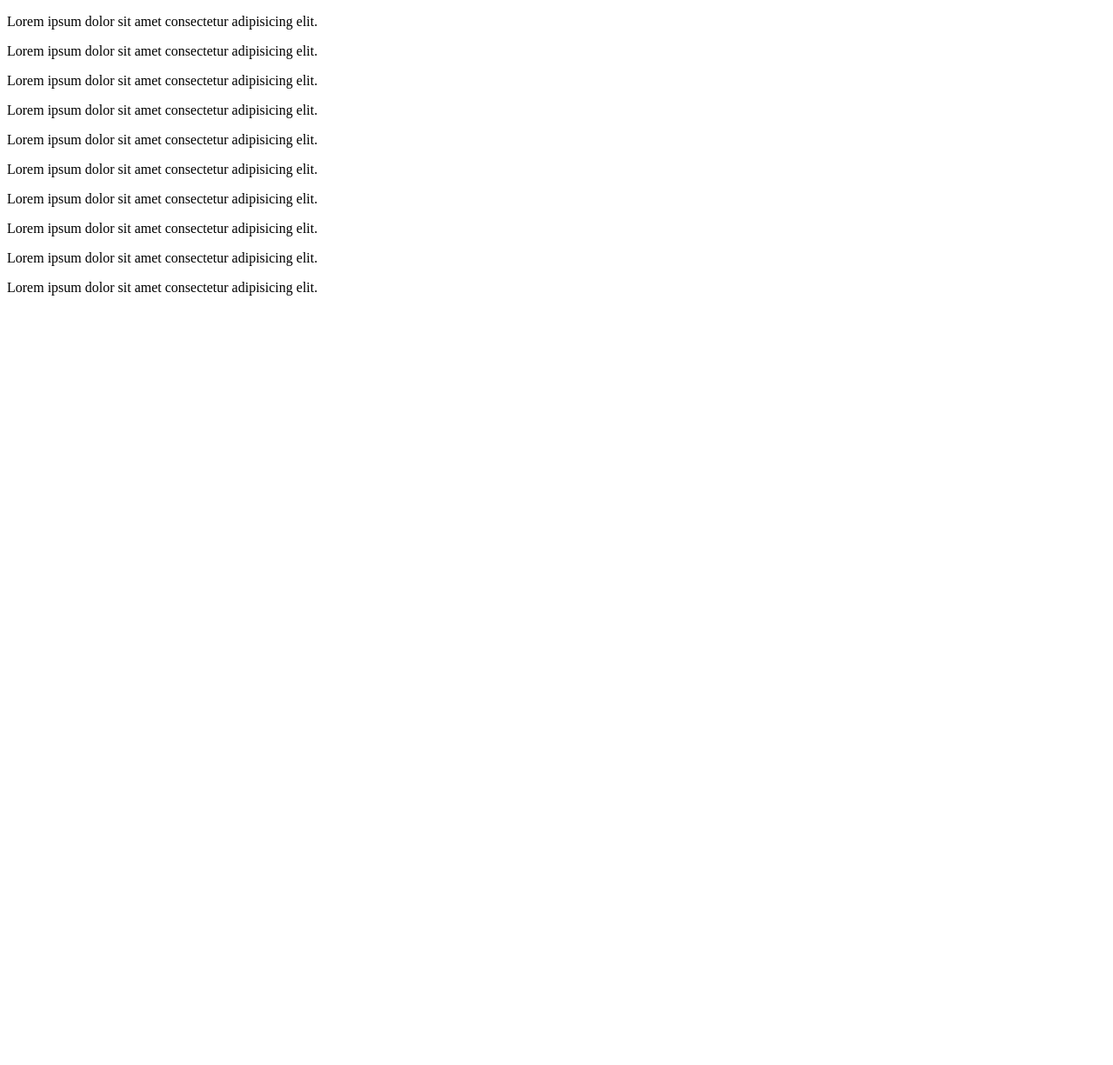
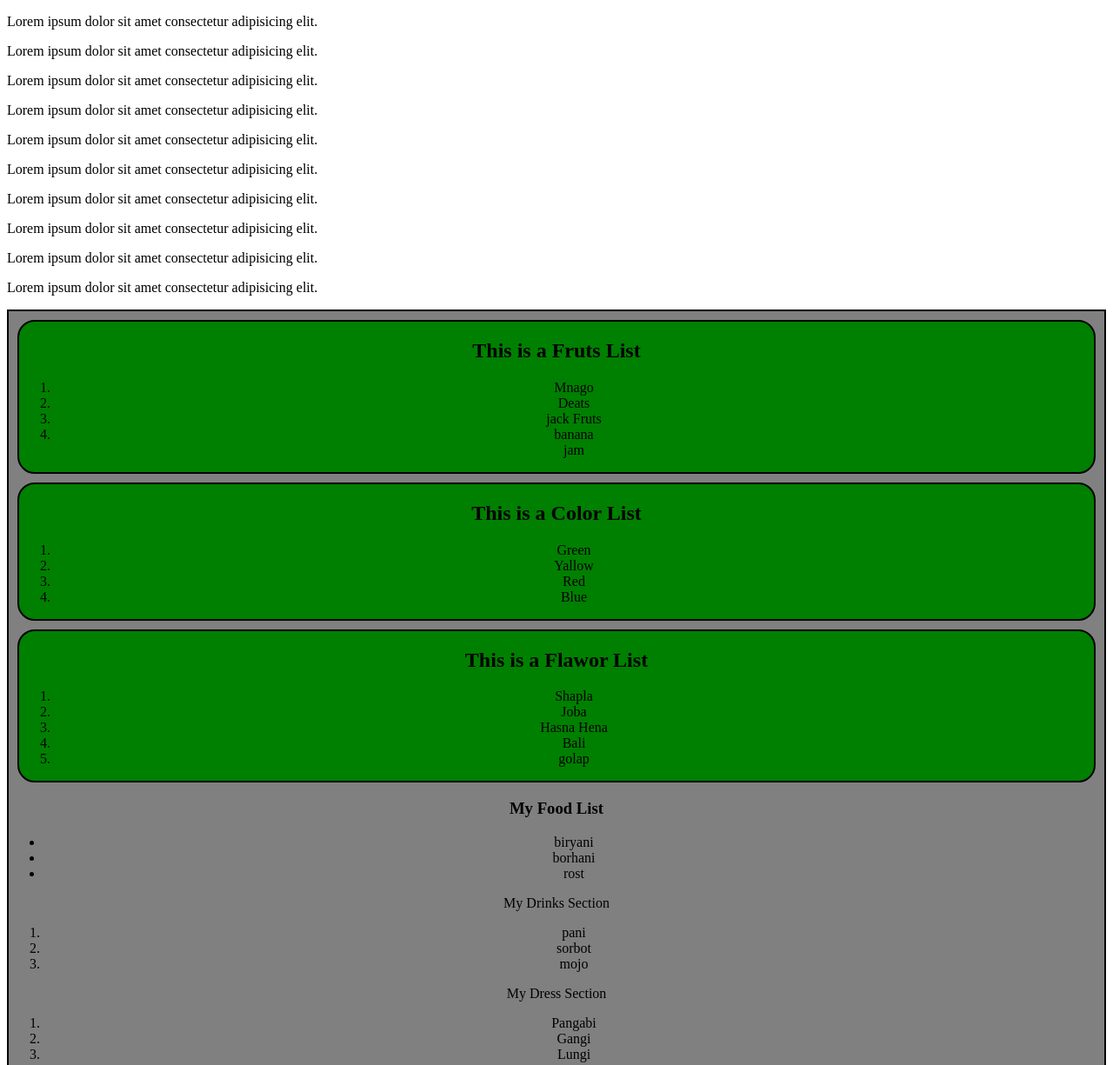
Before and after one commit to MDMonirujjaman805/Module-25, a plain HTML site: page 2nd.html in a window 1280 px wide. Shown: the top 1225 px of the page at 87% size. Before the commit the page ends 800 px from the top, so only its background shows below. Drawn offline with Linux system fonts and the light colour scheme.

Commit message:
module complete

```diff
--- a/2nd.html
+++ b/2nd.html
@@ -17,12 +17,151 @@
   <p class="check">Lorem ipsum dolor sit amet consectetur adipisicing elit.</p>
   <p class="check">Lorem ipsum dolor sit amet consectetur adipisicing elit.</p>
 
+
+  <section id="section-container">
+    <div class="div-style">
+      <h1>This is a Fruts List</h1>
+      <ol id="add-child1">
+        <li>Mnago</li>
+        <li>Deats</li>
+        <li>jack Fruts</li>
+        <li>banana</li>
+      </ol>
+  </div>
+    <div class="div-style">
+      <h1>This is a Color List</h1>
+      <ol>
+        <li>Green</li>
+        <li>Yallow</li>
+        <li>Red</li>
+        <li>Blue</li>
+      </ol>
+  </div>
+    <div class="div-style">
+      <h1>This is a Flawor List</h1>
+      <ol id="add-child">
+        <li>Shapla</li>
+        <li>Joba</li>
+        <li>Hasna Hena</li>
+        <li>Bali</li>
+      </ol>
+  </div>
+  </section>
   <script>
+
+
+
+    const addedDiv = document.getElementById('section-container');
+    const section = document.createElement('section');
+    const h1 = document.createElement('h1');
+    h1.innerText = 'My Food List';
+    section.appendChild(h1);
+
+    const ul = document.createElement('ul')
+    const li1 = document.createElement('li');
+    li1.innerText = "biryani";
+    ul.appendChild(li1);
+
+    const li2 = document.createElement('li');
+    li2.innerText = "borhani";
+    ul.appendChild(li2);
+
+    const li3 = document.createElement('li');
+    li3.innerText = "rost ";
+    ul.appendChild(li3);
+
+    section.appendChild(ul);
+    addedDiv.appendChild(section);
+
+    addedDiv.style.textAlign = 'center';
+    addedDiv.style.backgroundColor = 'green';
+    addedDiv.style.border = '2px solid red';
+
+
+    const sectionDrinks = document.createElement('section');
+    sectionDrinks.innerHTML = `
+    <h>My Drinks Section</h>
+    <ol>
+      <li>pani</li>
+      <li>sorbot</li>
+      <li>mojo</li>
+      </ol>
+    `
+    addedDiv.appendChild(sectionDrinks);
+
+
+
+    const sectionDress = document.createElement('section');
+    sectionDress.innerHTML = ` <h> My Dress Section </h>
+    <ol>
+      <li> Pangabi</li>
+      <li> Gangi</li>
+      <li> Lungi</li>
+      </ol>
+      `
+      addedDiv.appendChild(sectionDress);
+
+
+
+
+
+
+
+
+
+
+
+
+
+
+
+    const addChild1 = document.getElementById('add-child1');
+    const ll = document.createElement('ll')
+    ll.innerText = 'jam';
+    addChild1.appendChild(ll);
+
+    // const addh1 = document.getElementsByClassName('div-style');
+    // addh1.innerHtml = `<h1> hello world </h1>`
+    // console.log(addh1);
+
+
+
+
 
     const div1 = document.querySelectorAll('p');
     console.log(div1);
+
     const div2 = document.getElementsByClassName('.check');
     console.log(div2);
+
+    const mainStyle = document.getElementById("section-container");
+    mainStyle.style.backgroundColor = "gray";
+    mainStyle.style.border = '2px solid black';
+
+    // const divStyle = document.getElementsByClassName('div-style');
+    // divStyle.style.backgroundColor = 'green';
+
+    const divStyle = document.getElementsByClassName('div-style');
+
+for (const element of divStyle) {
+    element.style.backgroundColor = 'green';
+    element.style.borderRadius = '20px';
+    element.style.border = '2px solid black';
+    element.style.margin = '10px';
+    element.style.textAlign = 'center';
+  };
+
+  const addChild = document.getElementById('add-child');
+  const li = document.createElement('li');
+  li.innerText = 'golap';
+  addChild.appendChild(li);
+
+  // console.log(addChild);
+
+    // console.log(divStyle);
+
+    // console.log(divStyle);
+
   </script>
 
 </body>
--- a/js/styleinjs.js
+++ b/js/styleinjs.js
@@ -4,5 +4,5 @@ st.style.border = '2px solid green';
 st.style.marginBottom = '20px';
 st.style.borderRadius = '20px';
 st.style.textAlign = 'center';
-st.style.backgroundColor = 'red';
-}
+st.style.backgroundColor = 'gray';
+};
```
Also changed, not shown: summary.html (added, +109 -0 lines).
